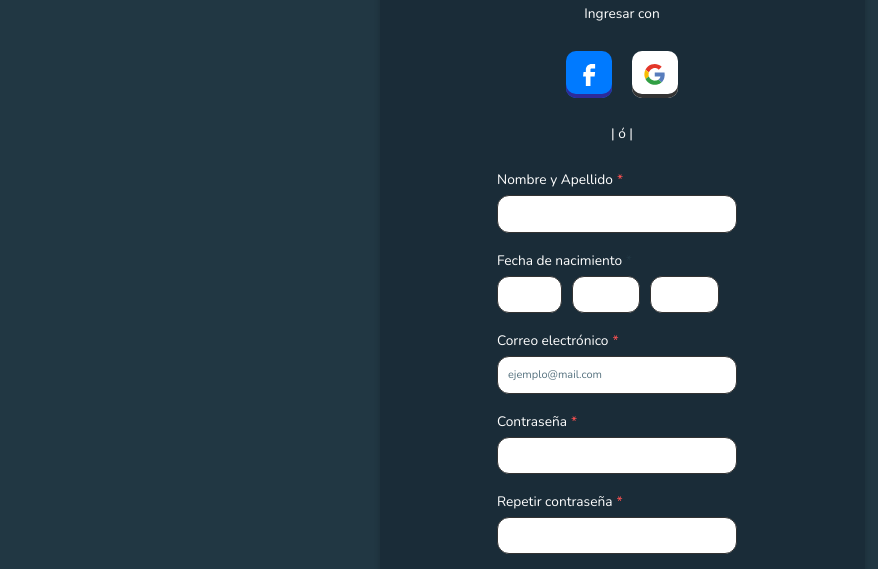
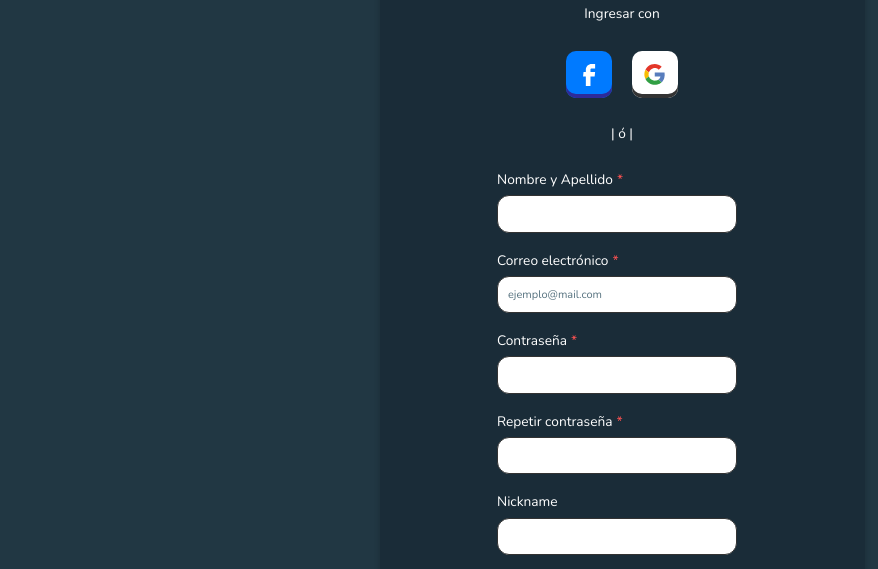
Before and after one commit to nachotorresx/levelupgames, a plain HTML site: page TP2/register.html in a window 1280 px wide. Shown: the part 208-777 px from the top of the page, without its empty margins (18-896 px from the left). Drawn offline with nearby package versions, Linux system fonts and the light colour scheme.

Commit message:
Entrega TP3

```diff
--- a/TP2/css/game-container.css
+++ b/TP2/css/game-container.css
@@ -211,4 +211,5 @@
 
 .star-jump:hover {
   animation: jump .3s cubic-bezier(.0,-5,1,5);
+  cursor: pointer;
 }
--- a/TP2/register.html
+++ b/TP2/register.html
@@ -244,36 +244,7 @@
           <input required type="text" placeholder="">
         </label>
 
-        <label role="group" class="text">
-          <p>Fecha de nacimiento <span style="color: var(--clr-primary)">*</span></p>
 
-          <div class="fake-inputs">
-            <span>
-              Día
-              <svg width="16" height="11" viewBox="0 0 16 11" fill="none">
-                <path d="M2 2.39722L8 8.39722L2 2.39722ZM8 8.39722L14 2.39722L8 8.39722Z" fill="none"/>
-                <path d="M2 2.39722L8 8.39722L14 2.39722" stroke="currentColor" stroke-width="3.33333" stroke-linecap="round" stroke-linejoin="round"/>
-                </svg>
-
-            </span>
-            <span>
-              Mes
-              <svg width="16" height="11" viewBox="0 0 16 11" fill="none">
-                <path d="M2 2.39722L8 8.39722L2 2.39722ZM8 8.39722L14 2.39722L8 8.39722Z" fill="none"/>
-                <path d="M2 2.39722L8 8.39722L14 2.39722" stroke="currentColor" stroke-width="3.33333" stroke-linecap="round" stroke-linejoin="round"/>
-                </svg>
-
-            </span>
-            <span>
-              Año
-              <svg width="16" height="11" viewBox="0 0 16 11" fill="none">
-                <path d="M2 2.39722L8 8.39722L2 2.39722ZM8 8.39722L14 2.39722L8 8.39722Z" fill="none"/>
-                <path d="M2 2.39722L8 8.39722L14 2.39722" stroke="currentColor" stroke-width="3.33333" stroke-linecap="round" stroke-linejoin="round"/>
-                </svg>
-
-            </span>
-          </div>
-        </label>
         <label role="group" class="text">
           <p>Correo electrónico</p>
           <input required type="mail" placeholder="ejemplo@mail.com">
```
